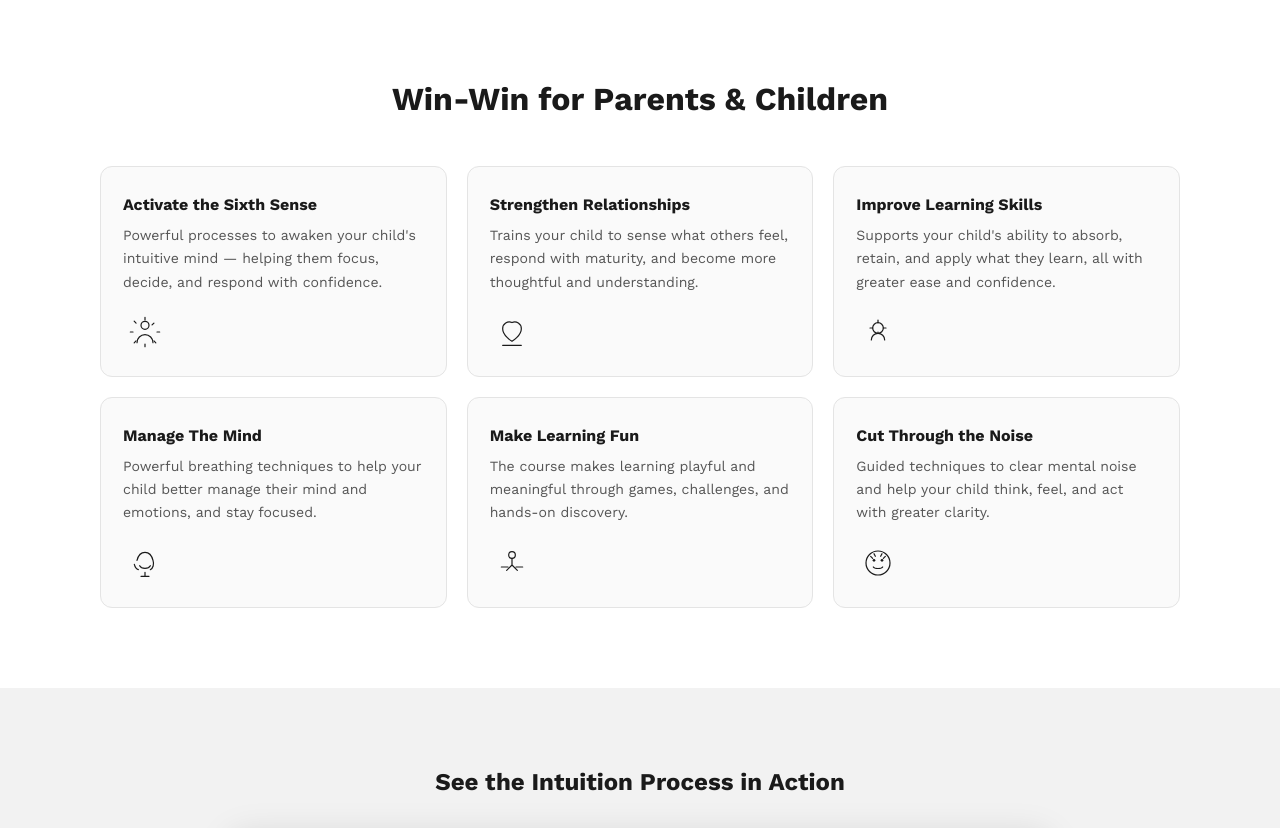
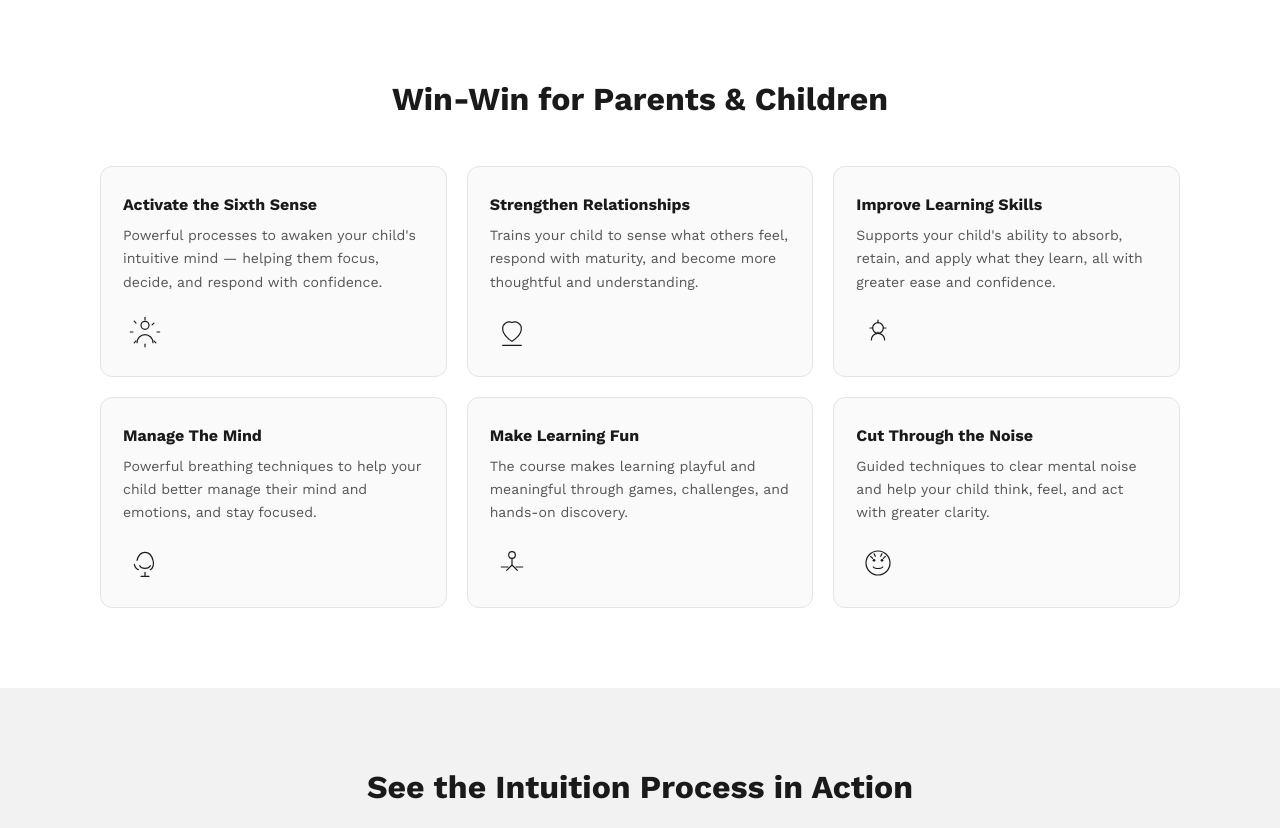
Before and after one commit to intuitionprocess-svg/Intuition-process-directory, a Flask app: page / in a window 1280 px wide. Shown: the part 575-1403 px from the top of the page. Run offline with Flask 3, Linux system fonts and the light colour scheme.

Commit message:
Match video section title size to other section headings

```diff
--- a/templates/landing.html
+++ b/templates/landing.html
@@ -44,7 +44,7 @@
 
   /* ── VIDEO ── */
   .video-section { background: #f2f2f2; }
-  .video-title { font-size: 1.5rem; font-weight: 700; text-align: center; margin-bottom: 32px; color: #1a1a1a; }
+  .video-title { font-size: 2rem; font-weight: 700; text-align: center; margin-bottom: 48px; color: #1a1a1a; }
   .video-wrap { max-width: 820px; margin: 0 auto; border-radius: 14px; overflow: hidden; box-shadow: 0 8px 36px rgba(0,0,0,.13); }
   .video-wrap iframe { display: block; width: 100%; aspect-ratio: 16/9; border: none; }
 
```
